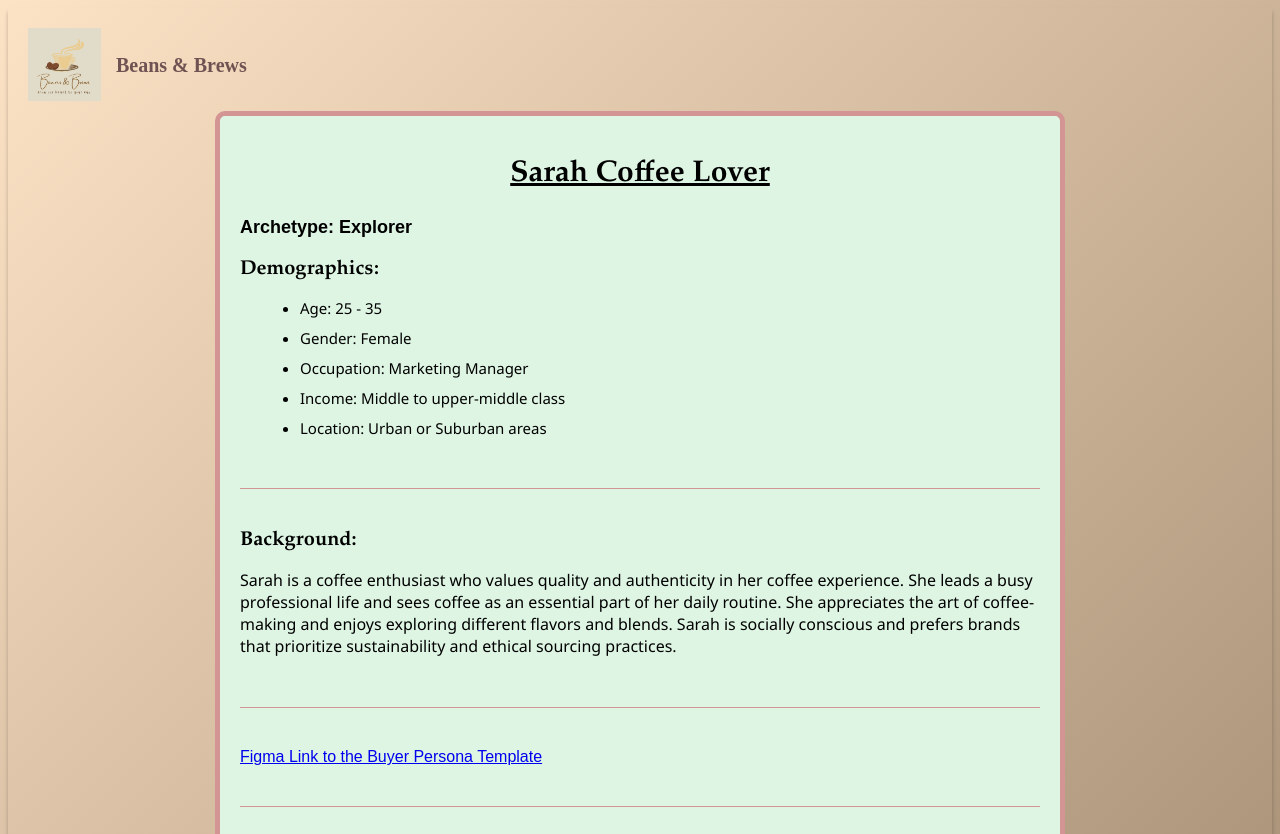
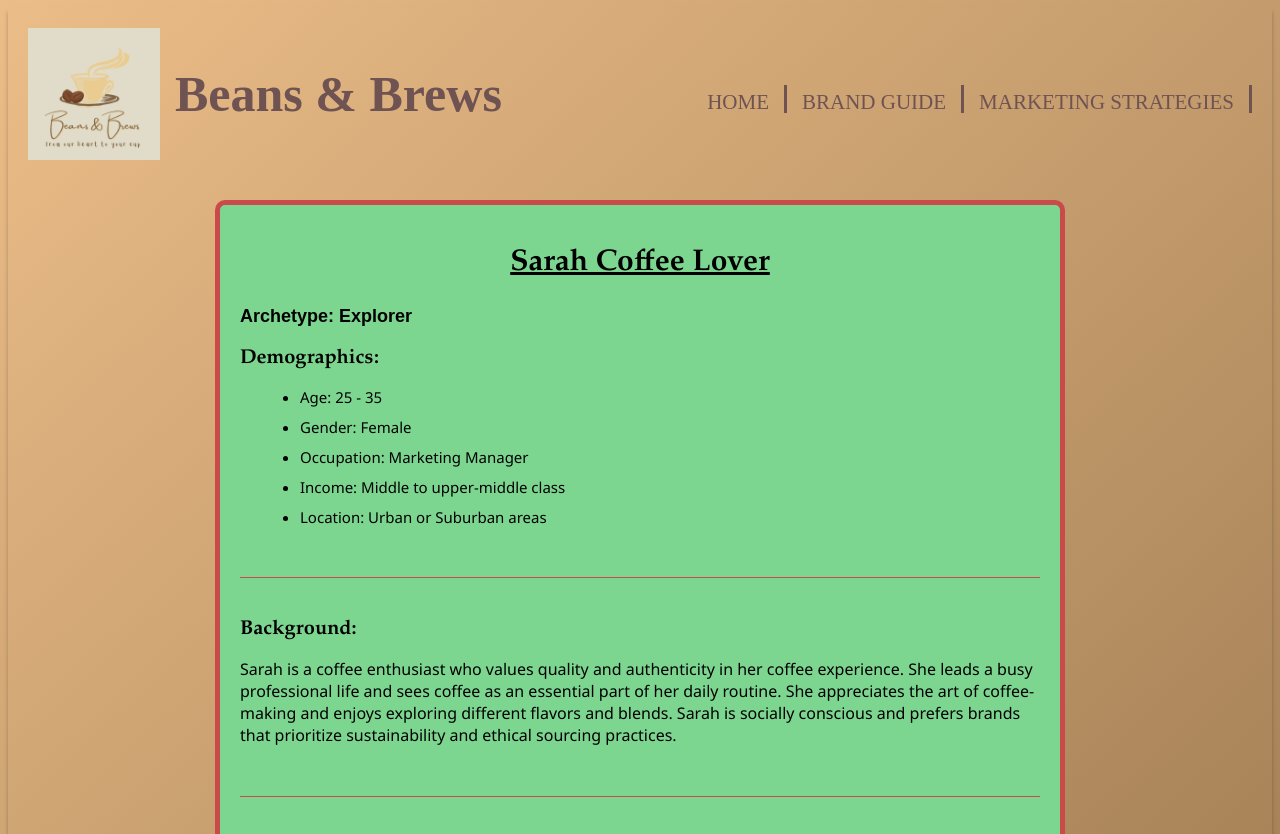
Before and after one commit to ravipatel0113/IS601-850-TeamA, a website: page docs/Buyer Persona.html in a window 1280 px wide. Shown: the top 834 px of the page. Drawn offline with Linux system fonts and the light colour scheme.

Commit message:
Added Menu part

```diff
--- a/docs/Buyer Persona.html
+++ b/docs/Buyer Persona.html
@@ -27,14 +27,34 @@
   </noscript>
 </head>
 <body>
-  <div class="logo">
+  <!-- <div class="logo">
     <img src="../docs/images/logo.png">
 
     <div class="logo-name">
       Beans & Brews
     </div>
 
-  </div>
+  </div> -->
+  <section class="menu">
+    <div class="logo">
+      <img src="../docs/images/logo.png">
+
+      <div class="logo-name">
+        Beans & Brews
+      </div>
+
+    </div>
+
+    <div class="page-link">
+
+      <a href="../docs/index.html" class="links"> Home </a>
+
+      <a href="../docs/brand-guide.html" class="links"> Brand Guide </a>
+
+      <a href="../docs/Marketing_strategies.html" class="links"> Marketing Strategies </a>
+
+    </div>
+  </section>
 
   <div class="buyer-persona">
     <h1>Sarah Coffee Lover</h1>
--- a/docs/css/buyer_persona_style.css
+++ b/docs/css/buyer_persona_style.css
@@ -3,12 +3,12 @@
 :root {
   --section-spacing: 2.5rem;
   /* Space between sections */
-  --color-accent: #d39494;
+  --color-accent: #ca4a4a;
   --section-separator: 1px solid var(--color-accent);
   /* Line to separate sections */
 }
 
-.logo {
+/* .logo {
   display: flex;
   align-items: center;
   gap: 15px;
@@ -27,22 +27,73 @@
   font-style: normal;
   font-weight: 700;
   line-height: 34px;
-}
+}  */
 
 body {
   font-family: Arial, sans-serif;
   /* background-color: #f8e7e7; */
   padding: 20px;
-  background: linear-gradient(135deg, #FDE3C6 0%, #38250E 100%);
+  /* background: linear-gradient(135deg, #FDE3C6 0%, #38250E 100%); */
+  background: linear-gradient(137deg, #ebbd88 0%, #3f290e 100%);
   box-shadow: 0px 4px 4px 0px rgba(0, 0, 0, 0.25);
 }
+
+.menu {
+  display: flex;
+  justify-content: space-between;
+  margin-bottom: 30px;
+}
+
+.logo {
+  display: flex;
+  align-items: center;
+  gap: 15px;
+  margin-bottom: 10px;
+}
+
+.logo img {
+  width: 132px;
+}
+
+.logo-name {
+  text-decoration: none;
+  color: #6F5353;
+  font-family: Outfit;
+  font-size: 50px;
+  font-style: normal;
+  font-weight: 700;
+  line-height: 34px;
+}
+
+.page-link {
+  display: flex;
+  align-items: center;
+  gap: 15px;
+  /* margin-bottom: 10px; */
+}
+
+.links {
+  color: #6F5353;
+  font-family: Outfit;
+  font-size: 30px;
+  font-style: normal;
+  font-variant-caps: all-petite-caps;
+  font-weight: 400;
+  line-height: 27.5px;
+  text-transform: capitalize;
+  text-decoration: none;
+  padding-right: 15px;
+  border-right: 3px solid #6F5353;
+}
+
+
 
 .buyer-persona {
   max-width: 800px;
   margin: 0 auto;
-  background-color: #def5e3;
+  background-color: #7dd690;
   padding: 20px;
-  border: 5px solid #d39494;
+  border: 5px solid #ca4a4a;
   /* box-shadow:10px 2px #b2e0bf; */
   border-radius: 10px;
 }
```
